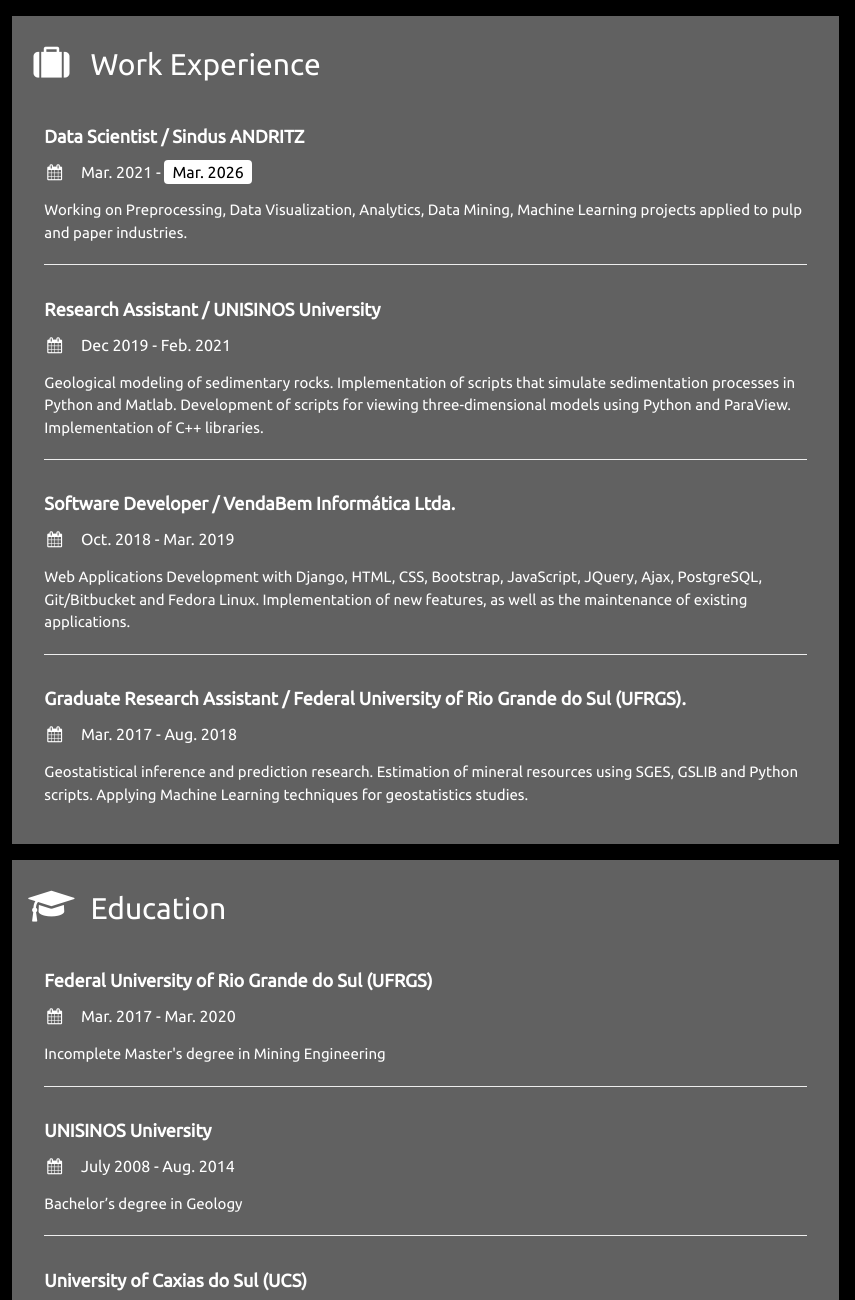
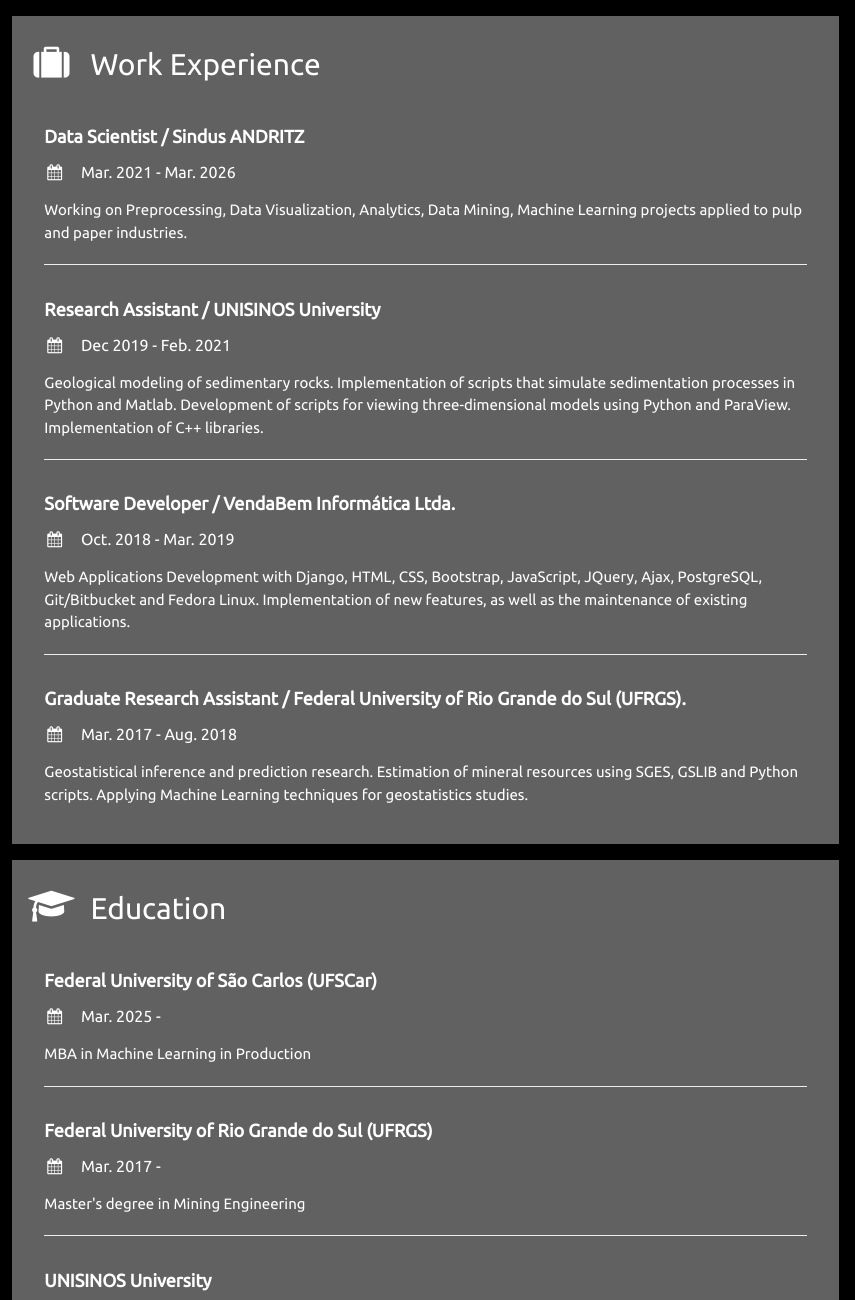
Before and after one commit to rccmodena/MyPersonalWebsite, a plain HTML site: page index.html in a window 1280 px wide. Shown: the top 1300 px of the page, 425-1280 px from the left. Drawn offline with nearby package versions, Linux system fonts and the light colour scheme.

Commit message:
Update index.html

```diff
--- a/index.html
+++ b/index.html
@@ -199,7 +199,7 @@
               </h5>
               <h6 class="w3-text-white">
                 <i class="fa fa-calendar fa-fw w3-margin-right"></i>Mar. 2021 -
-                <span class="w3-tag w3-white w3-round">Mar. 2026</span>
+                Mar. 2026
               </h6>
               <p>
                 Working on Preprocessing, Data Visualization, Analytics, Data
@@ -267,12 +267,19 @@
               >Education
             </h2>
             <div class="w3-container">
+              <h5><b>Federal University of São Carlos (UFSCar)</b></h5>
+              <h6 class="w3-text-white">
+                <i class="fa fa-calendar fa-fw w3-margin-right"></i>Mar. 2025 -
+              </h6>
+              <p>MBA in Machine Learning in Production</p>
+              <hr />
+            </div>
+            <div class="w3-container">
               <h5><b>Federal University of Rio Grande do Sul (UFRGS)</b></h5>
               <h6 class="w3-text-white">
                 <i class="fa fa-calendar fa-fw w3-margin-right"></i>Mar. 2017 -
-                Mar. 2020
               </h6>
-              <p>Incomplete Master's degree in Mining Engineering</p>
+              <p>Master's degree in Mining Engineering</p>
               <hr />
             </div>
             <div class="w3-container">
```
